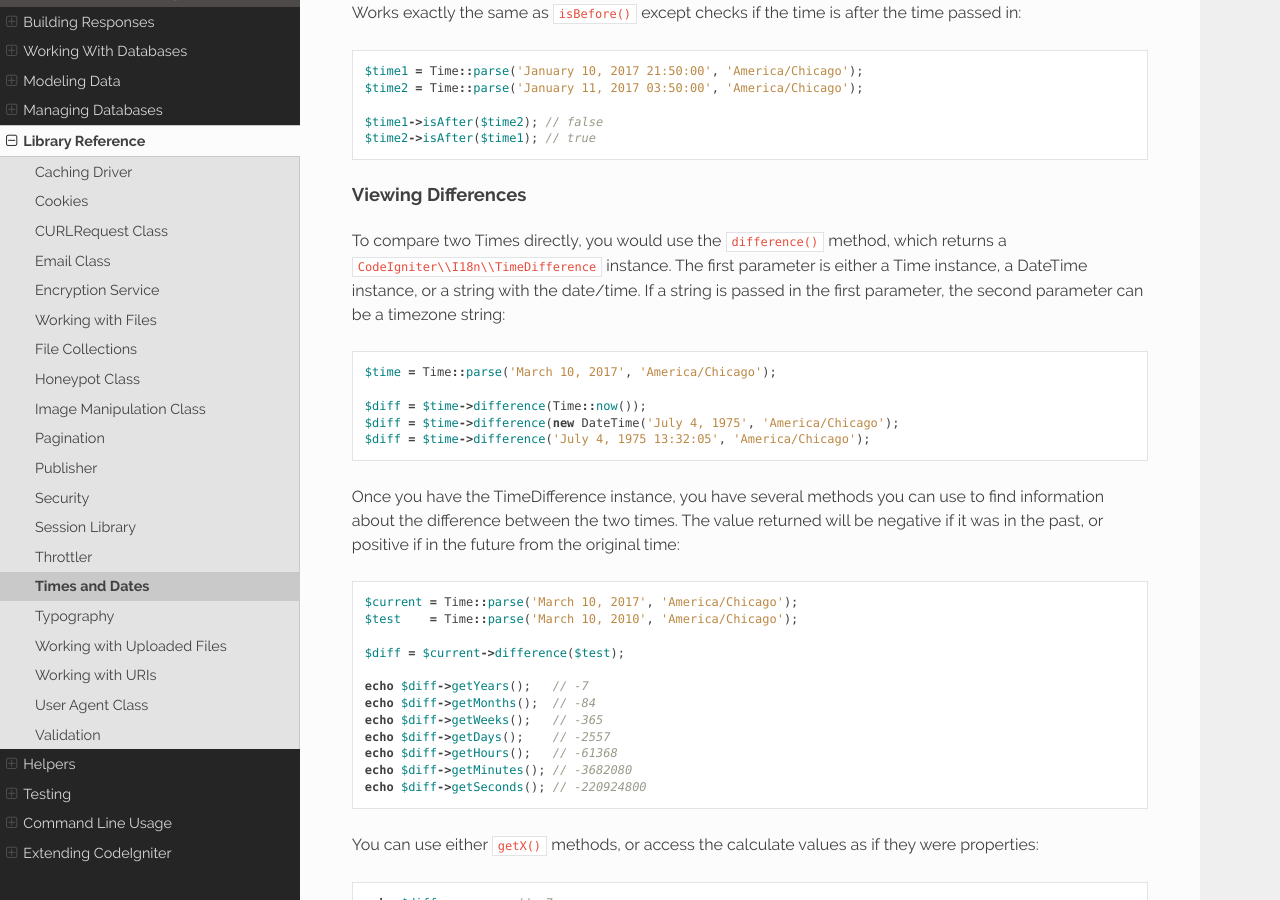
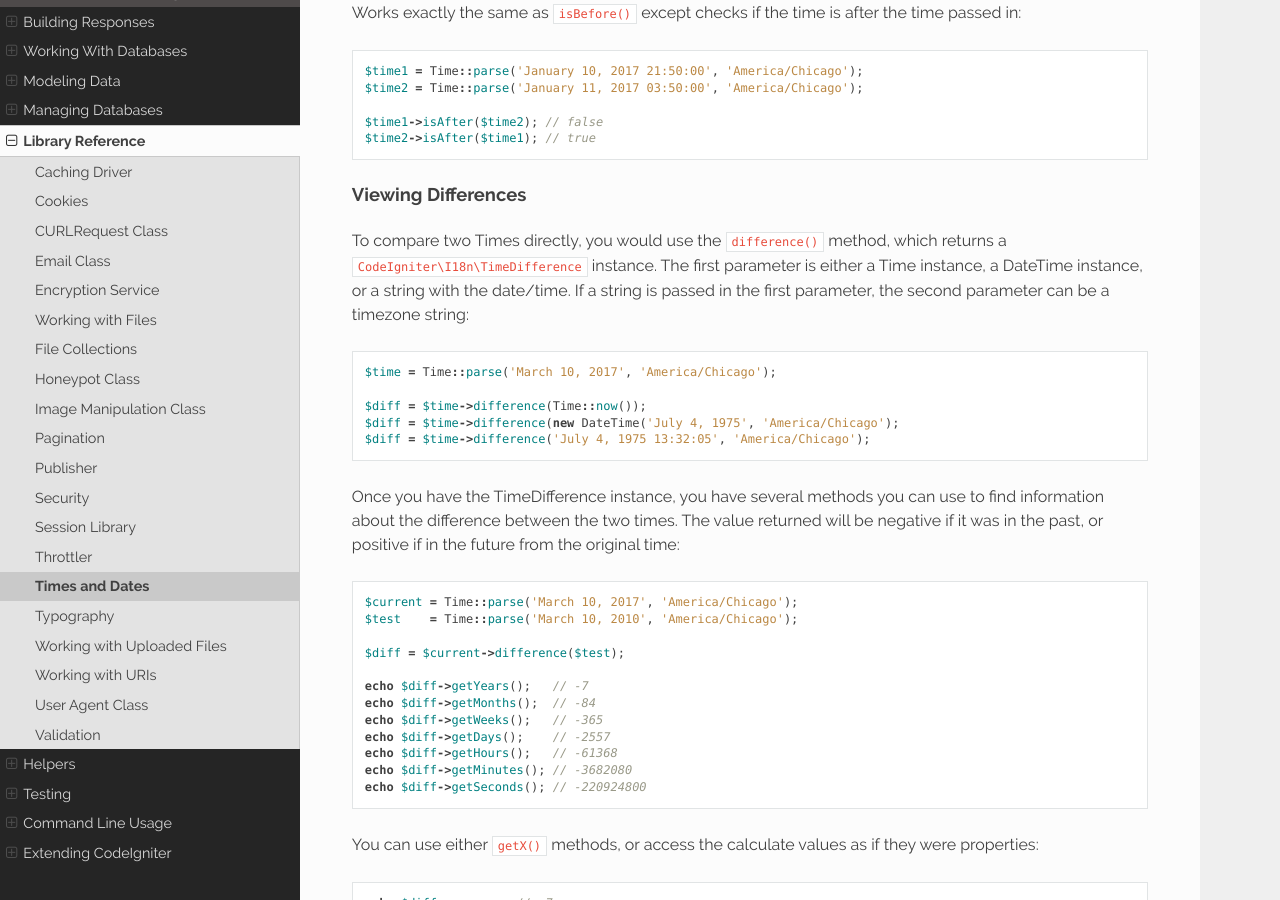
Before and after one commit to NEKOGET/ci4_user_guide_src, a Sphinx documentation site: the page built from source/libraries/time.rst, in a window 1280 px wide and 900 px high, scrolled down 10811 px. Built offline with Sphinx 7.4.7 and the Read the Docs theme 2.0.0, drawn with Linux system fonts in a browser that asks for light colours.

Commit message:
docs: remove duplicated '\'

```diff
--- a/source/libraries/time.rst
+++ b/source/libraries/time.rst
@@ -457,7 +457,7 @@ Works exactly the same as ``isBefore()`` except checks if the time is after the
 Viewing Differences
 ===================
 
-To compare two Times directly, you would use the ``difference()`` method, which returns a ``CodeIgniter\\I18n\\TimeDifference``
+To compare two Times directly, you would use the ``difference()`` method, which returns a ``CodeIgniter\I18n\TimeDifference``
 instance. The first parameter is either a Time instance, a DateTime instance, or a string with the date/time. If
 a string is passed in the first parameter, the second parameter can be a timezone string::
 
```
